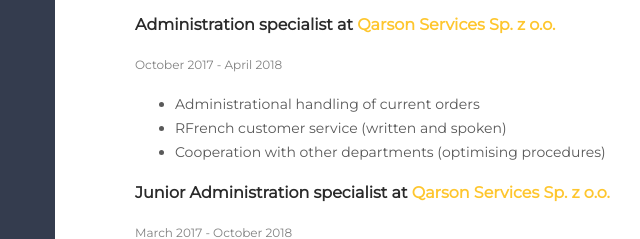
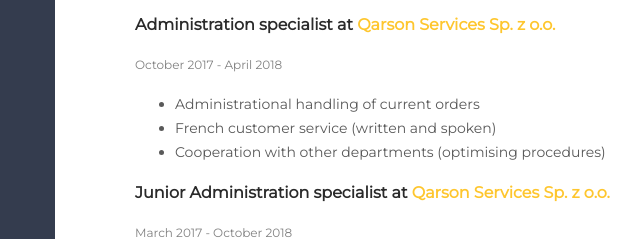
Before and after one commit to peleda/CV-2021, a plain HTML site: page index.html in a window 1280 px wide. Shown: the part 946-1185 px from the top of the page, 363-1003 px from the left. Drawn offline with nearby package versions, Linux system fonts and the light colour scheme.

Commit message:
fixed typo, added "Currently learning" sub-section

```diff
--- a/index.html
+++ b/index.html
@@ -136,7 +136,7 @@
           <p class="jobs-time">October 2017 - April 2018</p>
           <ul class="experience">
             <li class="experience-item">Administrational handling of current orders</li>
-            <li class="experience-item">RFrench customer service (written and spoken)</li>
+            <li class="experience-item">French customer service (written and spoken)</li>
             <li class="experience-item">Cooperation with other departments (optimising procedures)</li>
           </ul>
 
```
